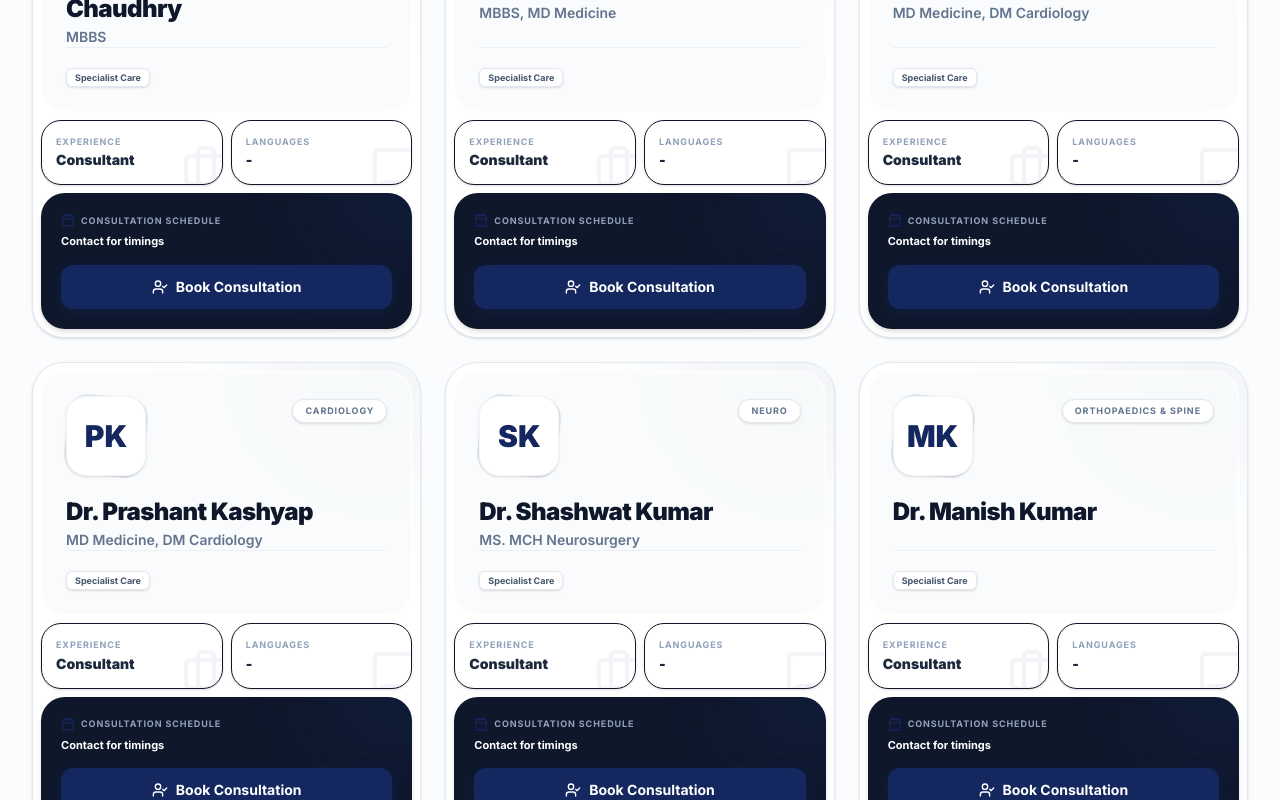
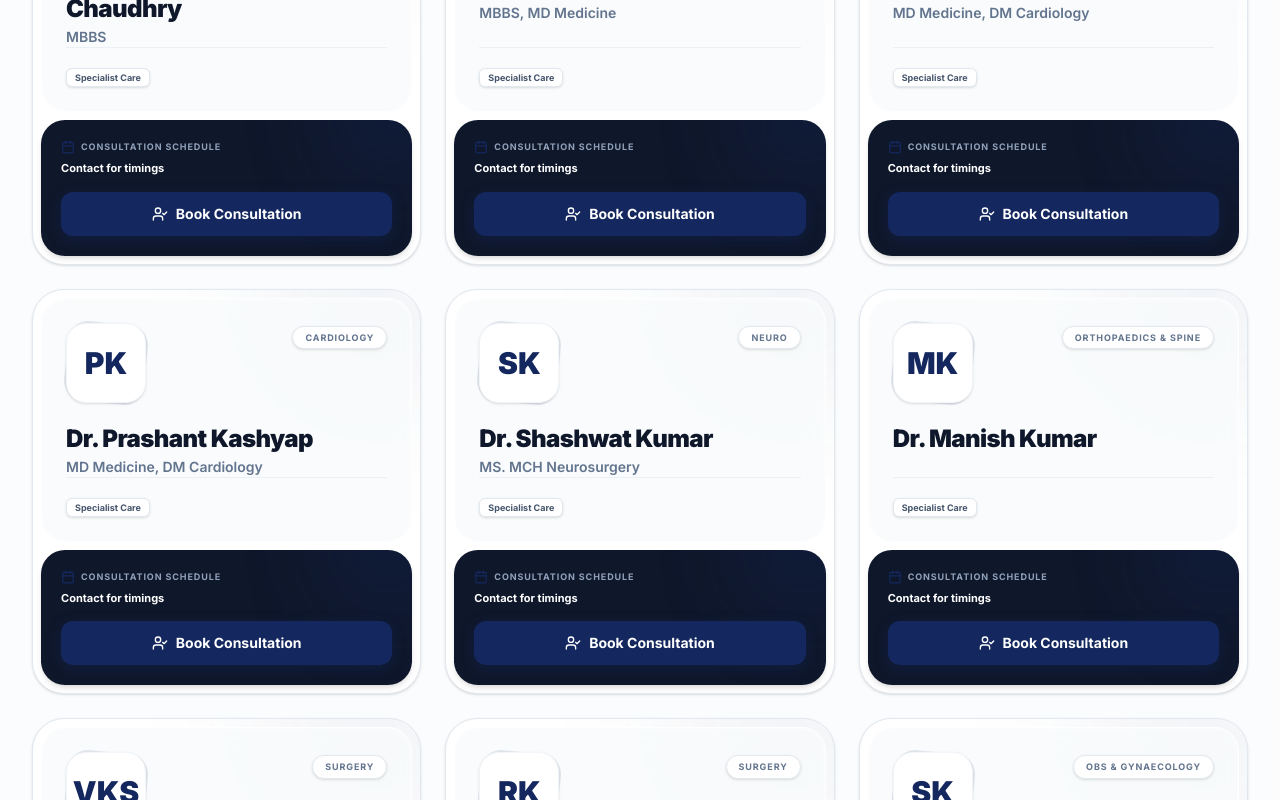
Before and after one commit to clickaarambhventures-dev/Phoenix-Hospital-Begusarai, a Next.js app: page / in a window 1280 px wide. Shown: the part 5180-5980 px from the top of the page. Built offline with nearby package versions, Linux system fonts and the light colour scheme.

Commit message:
Update UI: remove Experience and Languages placeholder fields from DoctorsGrid cards

```diff
--- a/src/components/DoctorsGrid.tsx
+++ b/src/components/DoctorsGrid.tsx
@@ -383,24 +383,6 @@ export default function DoctorsGrid() {
                 </div>
               </div>
 
-              {/* CENTER: Quick Info Chips */}
-              <div className="mt-2 grid grid-cols-2 gap-2">
-                <div className="bg-white rounded-[20px] p-3.5 border border-slate-150 shadow-sm flex flex-col justify-center relative overflow-hidden group/chip hover:border-brand-blue/30 transition-colors">
-                  <div className="absolute -right-2 -bottom-2 opacity-5 group-hover/chip:opacity-10 transition-opacity">
-                    <svg aria-hidden="true" className="w-12 h-12 text-brand-blue" fill="none" stroke="currentColor" strokeWidth="2" viewBox="0 0 24 24"><path d="M16 20V4a2 2 0 0 0-2-2h-4a2 2 0 0 0-2 2v16"></path><rect height="14" rx="2" width="20" x="2" y="6"></rect></svg>
-                  </div>
-                  <span className="text-[9px] font-bold text-slate-400 uppercase tracking-widest mb-0.5 relative z-10">Experience</span>
-                  <span className="text-sm font-black text-slate-800 relative z-10">{doctor.experience}</span>
-                </div>
-                <div className="bg-white rounded-[20px] p-3.5 border border-slate-150 shadow-sm flex flex-col justify-center relative overflow-hidden group/chip hover:border-brand-blue/30 transition-colors">
-                  <div className="absolute -right-2 -bottom-2 opacity-5 group-hover/chip:opacity-10 transition-opacity">
-                    <svg aria-hidden="true" className="w-12 h-12 text-brand-blue" fill="none" stroke="currentColor" strokeWidth="2" viewBox="0 0 24 24"><path d="M22 17a2 2 0 0 1-2 2H6.828a2 2 0 0 0-1.414.586l-2.202 2.202A.71.71 0 0 1 2 21.286V5a2 2 0 0 1 2-2h16a2 2 0 0 1 2 2z"></path></svg>
-                  </div>
-                  <span className="text-[9px] font-bold text-slate-400 uppercase tracking-widest mb-0.5 relative z-10">Languages</span>
-                  <span className="text-xs sm:text-sm font-black text-slate-800 line-clamp-1 relative z-10">{doctor.languages}</span>
-                </div>
-              </div>
-
               {/* BOTTOM: Action Tile */}
               <div className="mt-2 bg-slate-900 rounded-[24px] p-5 shadow-md relative overflow-hidden">
                 <div className="absolute top-0 right-0 w-32 h-32 bg-brand-blue/30 rounded-full blur-2xl -translate-y-1/2 translate-x-1/3 pointer-events-none"></div>
```
